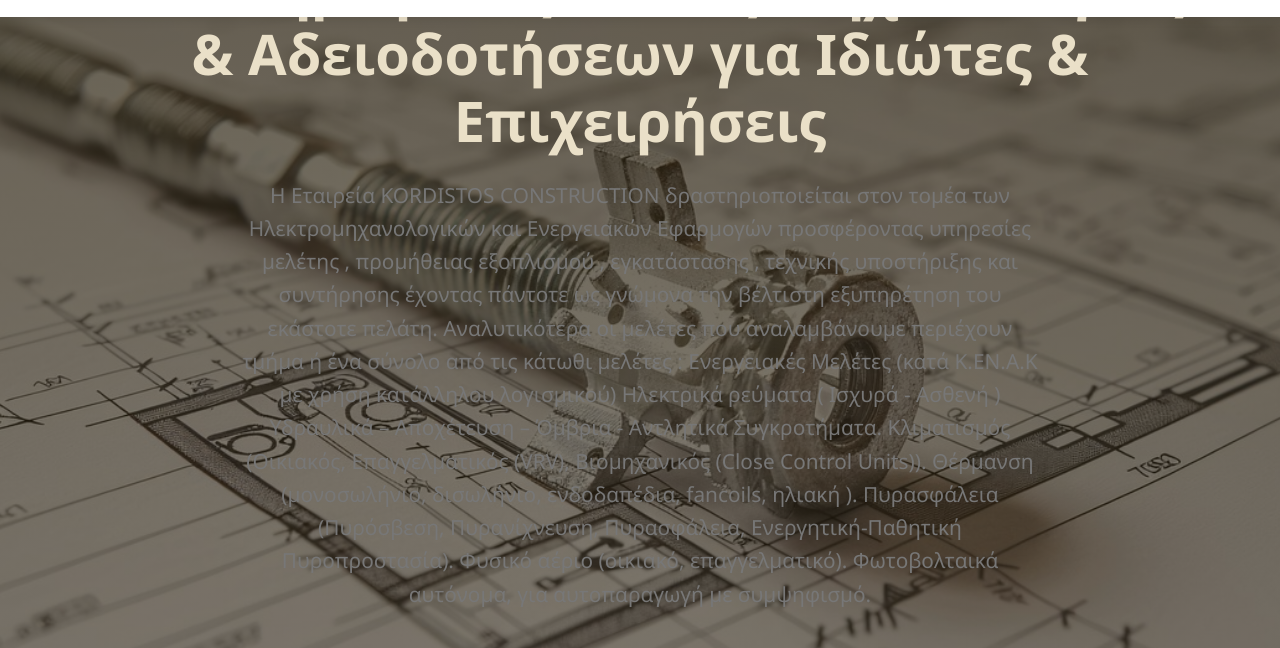
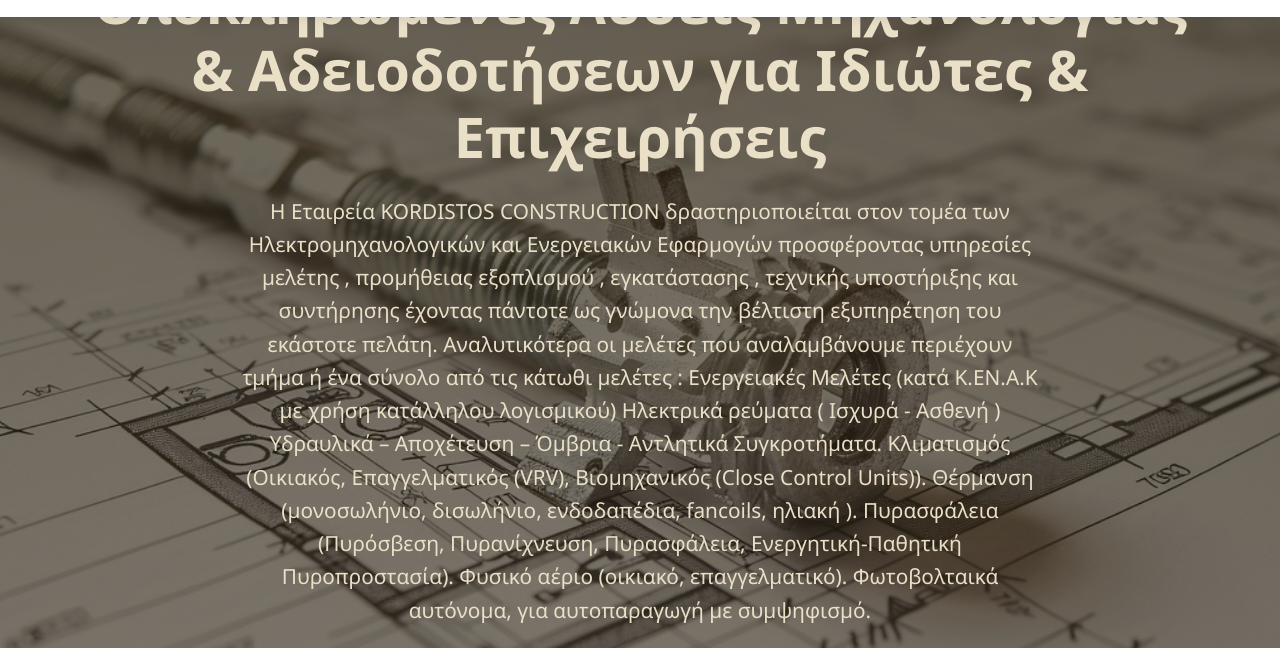
Before and after one commit to manetosx/Kordistos-Construction, a plain HTML site: page index.html in a window 1280 px wide. Shown: the part 127-775 px from the top of the page. Drawn offline with nearby package versions, Linux system fonts and the light colour scheme.

Commit message:
Update style.css

```diff
--- a/style.css
+++ b/style.css
@@ -102,6 +102,7 @@
         }
 
         .hero-content h1 {
+            margin-top: 1rem;
             color: #EAE0C8;
             font-size: clamp(2rem, 5vw, 3.5rem);
             margin-bottom: 1.5rem;
@@ -112,7 +113,7 @@
         .hero-content p {
             font-size: clamp(1rem, 2vw, 1.3rem);
             margin-bottom: 2.5rem;
-            color: var(--text-light);
+            color: #EAE0C8;
             max-width: 800px;
             margin-left: auto;
             margin-right: auto;
```
